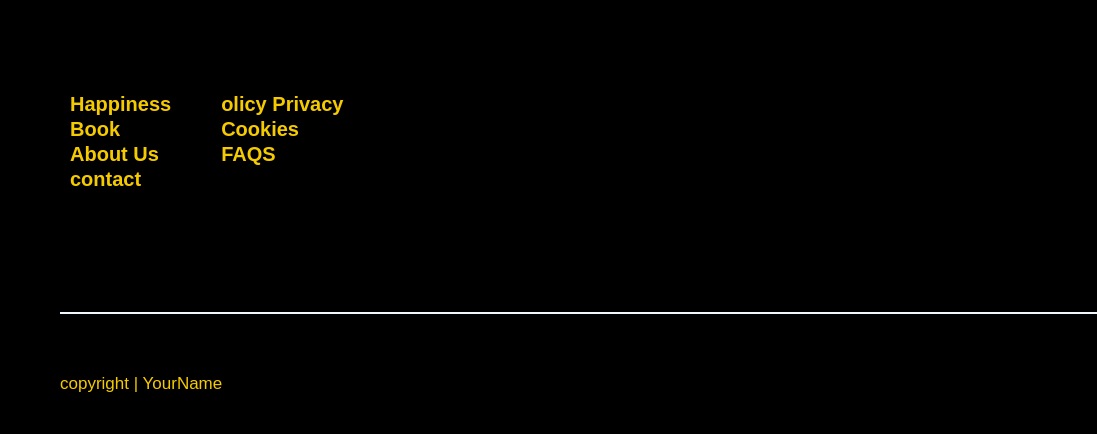
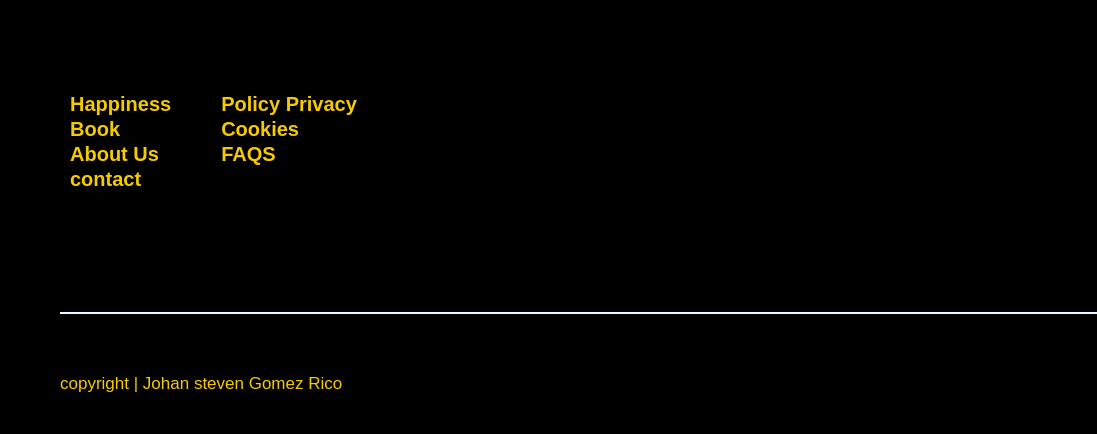
Before and after one commit to JohanGomezRico/Proyecto-Happiness, a plain HTML site: page index.html in a window 1280 px wide. Shown: the part 7652-8086 px from the top of the page, 0-1097 px from the left. Drawn offline with Linux system fonts and the light colour scheme.

Commit message:
segundo commit

```diff
--- a/index.html
+++ b/index.html
@@ -259,7 +259,7 @@
                 <p>contact</p>
             </div>
             <div class="tex2">
-                <p>olicy Privacy</p>
+                <p> Policy Privacy</p>
                 <p>Cookies</p>
                 <p>FAQS</p>
             </div>
@@ -277,7 +277,8 @@
         <footer class="finalPG">
             <div class="flexfooter">
                 <div class="texfooter">
-                    copyright | YourName
+                    copyright | Johan steven Gomez Rico
+
                 </div>
 
 
```
